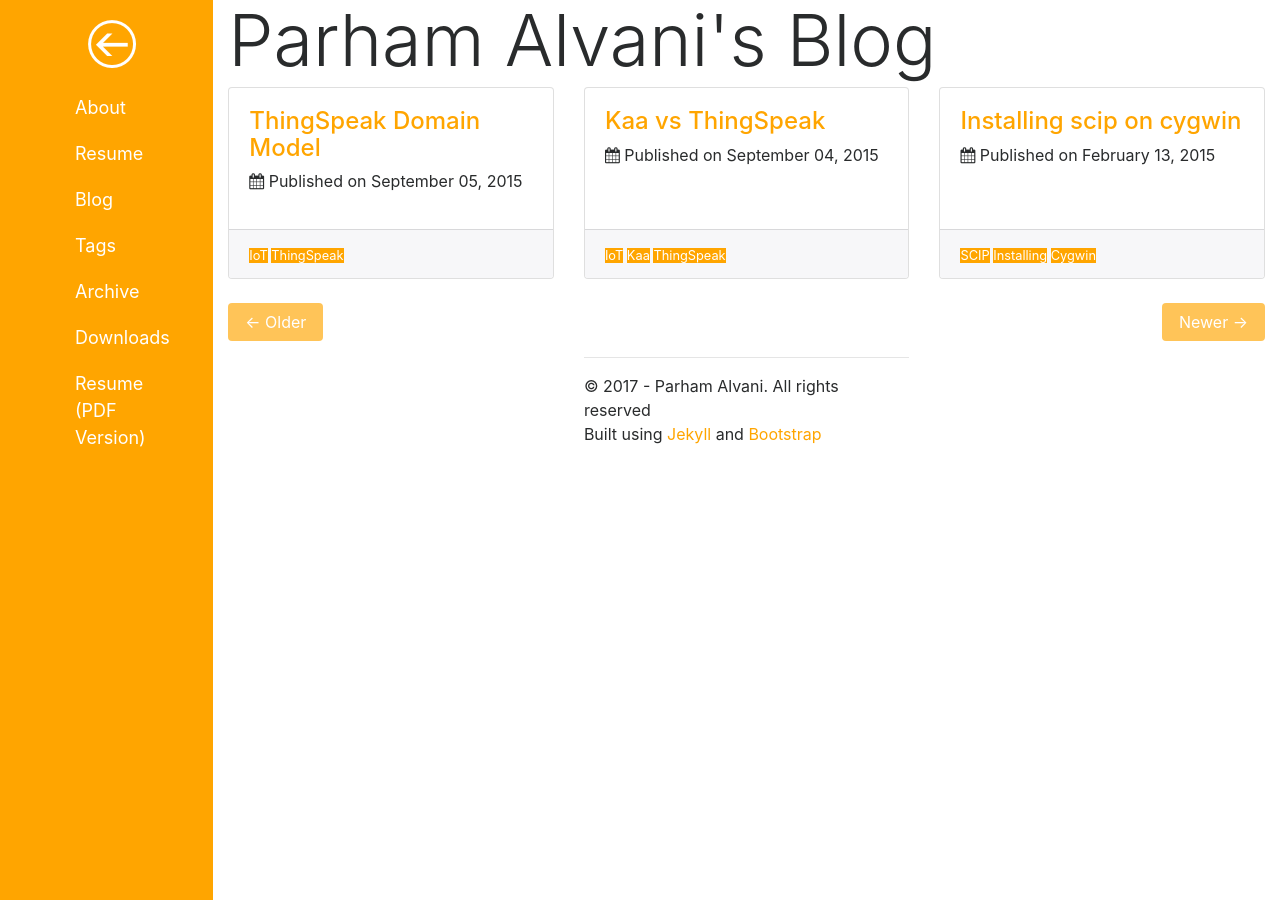
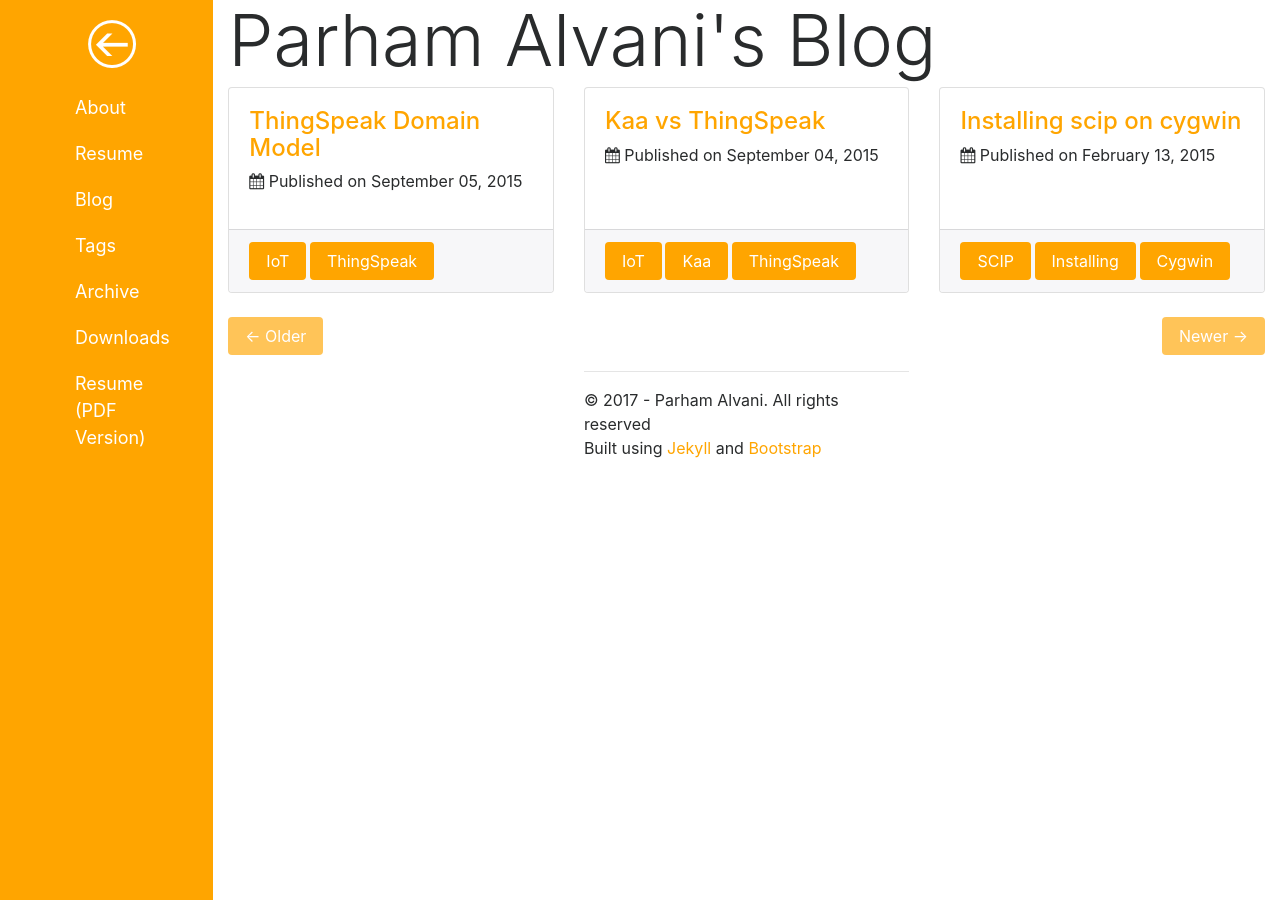
Before and after one commit to 1995parham/1995parham.github.io, a Jekyll site: the page built from blog/index.html, in a window 1280 px wide. Built offline with Jekyll 4.4.1, drawn with Linux system fonts in a browser that asks for light colours; the list of posts is cut into pages by our own code; comment, search, counter and statistics services are not loaded.

Commit message:
Blog page was improved.

```diff
--- a/blog/index.html
+++ b/blog/index.html
@@ -18,7 +18,7 @@
         {% if post.tags %}
           {% for tag in post.tags %}
             <small class="text-muted">
-              <a href="/tags/{{tag}}"><span class="label btn-orange">{{tag}}</span></a>
+              <a href="/tags/{{tag}}" class="btn btn-orange" role="button">{{tag}}</a>
             </small>
           {% endfor %}
         {% else %}
```
